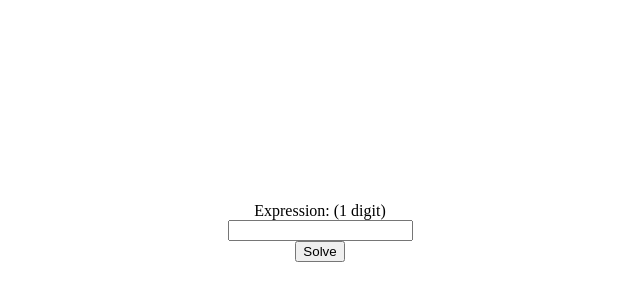
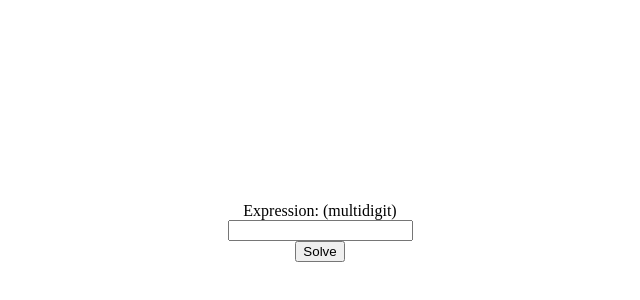
Before and after one commit to RafaelSus/calcul, a plain HTML site: page index.html in a window 1280 px wide. Shown: the part 26-326 px from the top of the page, 320-960 px from the left. Drawn offline with Linux system fonts and the light colour scheme.

Commit message:
Update index.html

```diff
--- a/index.html
+++ b/index.html
@@ -11,7 +11,7 @@
 <body>
 
 	<div class="divinput">
-		Expression: (1 digit)<input id="expression">
+		Expression: (multidigit)<input id="expression">
 		<button id="solve" onclick="calc()">Solve</button>
 		<div id="result"></div>
 	</div>
```
